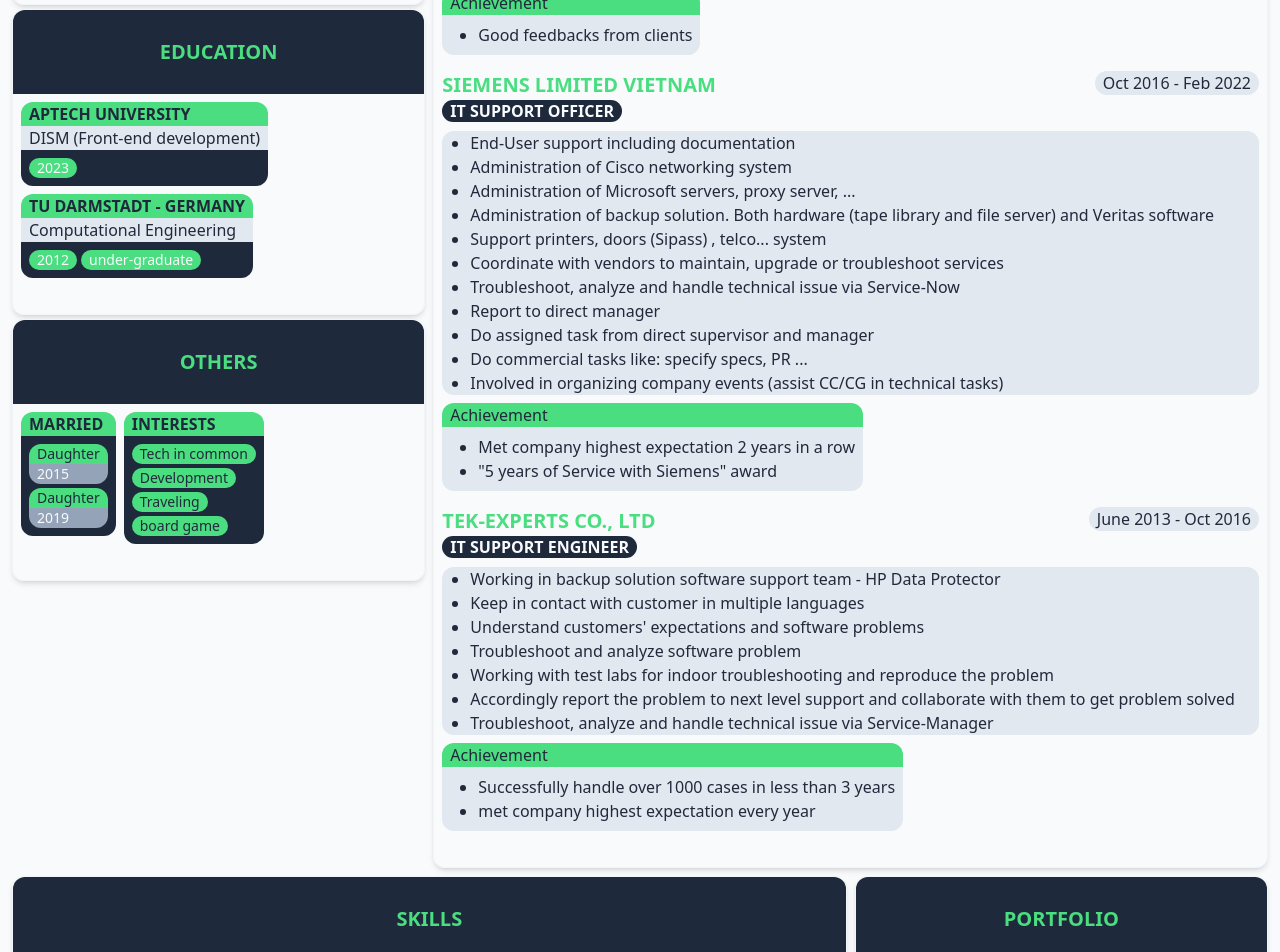
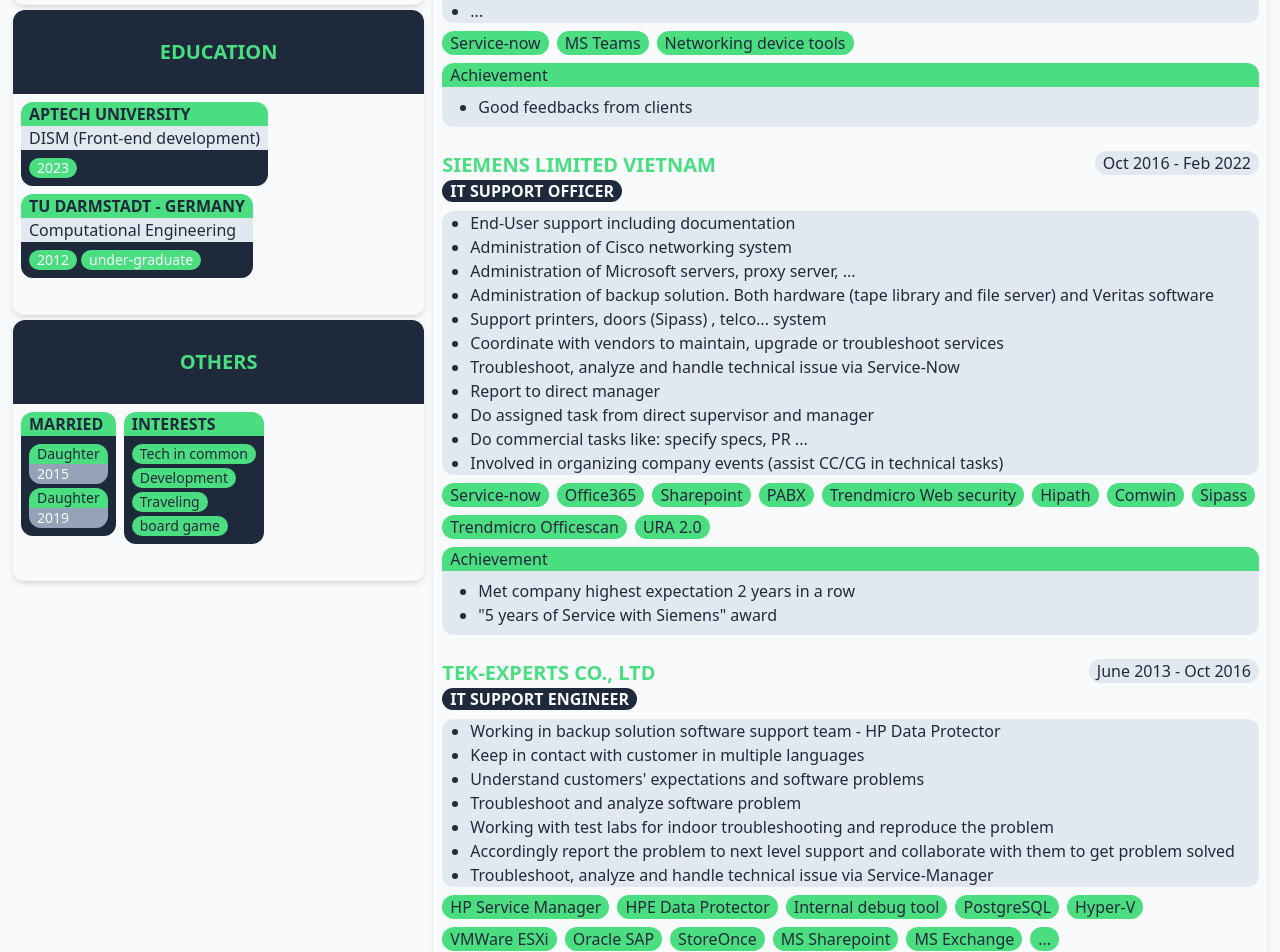
Before and after one commit to phuopham/resume, a React (Vite) app: page / in a window 1280 px wide. Shown: the part 940-1892 px from the top of the page. Built offline with nearby package versions, Linux system fonts and the light colour scheme.

Commit message:
add tools in careers

```diff
--- a/public/resume.json
+++ b/public/resume.json
@@ -57,6 +57,14 @@
             ],
             "achievement": [
                 "Successfully sign 3 year contract with the company after prober time"
+            ],
+            "tools": [
+                "Service-now",
+                "Concerto",
+                "Jenkins",
+                "Splunk",
+                "Office365",
+                "F5 BIG-IP Edge Client"
             ]
         },
         {
@@ -76,6 +84,11 @@
             ],
             "achievement": [
                 "Good feedbacks from clients"
+            ],
+            "tools": [
+                "Service-now",
+                "MS Teams",
+                "Networking device tools"
             ]
         },
         {
@@ -99,6 +112,18 @@
             "achievement": [
                 "Met company highest expectation 2 years in a row",
                 "\"5 years of Service with Siemens\" award"
+            ],
+            "tools": [
+                "Service-now",
+                "Office365",
+                "Sharepoint",
+                "PABX",
+                "Trendmicro Web security",
+                "Hipath",
+                "Comwin",
+                "Sipass",
+                "Trendmicro Officescan",
+                "URA 2.0"
             ]
         },
         {
@@ -118,6 +143,19 @@
             "achievement": [
                 "Successfully handle over 1000 cases in less than 3 years",
                 "met company highest expectation every year"
+            ],
+            "tools": [
+                "HP Service Manager",
+                "HPE Data Protector",
+                "Internal debug tool",
+                "PostgreSQL",
+                "Hyper-V",
+                "VMWare ESXi",
+                "Oracle SAP",
+                "StoreOnce",
+                "MS Sharepoint",
+                "MS Exchange",
+                "..."
             ]
         }
     ],
--- a/src/components/Career.jsx
+++ b/src/components/Career.jsx
@@ -5,8 +5,8 @@
         <ul className='shadow-md m-1 pb-7 border border-slate-100 rounded-xl'>
             <div className='uppercase text-xl bg-slate-800 p-7 text-center text-green-400 font-bold rounded-t-xl'>My career</div>
             {data.map((job, key) => (
-                <li key={key} className='flex gap-2 p-2 flex-wrap items-start justify-between'>
-
+                <li key={key} className='p-2 flex-wrap'>
+                    <div className='flex gap-2 items-start justify-between pb-2'>
                         <div className='flex flex-col'>
                             <div className='uppercase text-green-400 font-bold text-xl '>{job.company}</div>
                             <div><span className='px-2 rounded-full bg-slate-800 text-slate-50 font-semibold uppercase'>{job.title}</span></div>
@@ -14,12 +14,20 @@
                         <div className='px-2 text-center rounded-full bg-slate-200'>
                             {job.from} - {job.to}
                         </div>
-                    <ul className='w-full bg-slate-200 rounded-xl'>{job.detail.map((detail, key) => (
+                    </div>
+                    <ul className='w-full bg-slate-200 rounded-xl mb-2'>{job.detail.map((detail, key) => (
                         <li key={key} className='list-disc ms-7'>
                             {detail}
                         </li>
                     ))}</ul>
-                    {job.achievement && <div>
+                    <div className='flex flex-wrap gap-2 mb-2'>
+                        {job.tools && job.tools.map((it, key) => (
+                            <div key={key} className=' rounded-full px-2 bg-green-400'>
+                                {it}
+                            </div>
+                        ))}
+                    </div>
+                    {job.achievement && <div className='mb-2'>
                         <div className='bg-green-400 rounded-t-xl px-2'>
                             Achievement
                         </div>
--- a/src/components/Skills.jsx
+++ b/src/components/Skills.jsx
@@ -1,11 +1,10 @@
 import React from 'react'
 
 const Skills = ({ data }) => {
-    const progressBar = (self_rate, catalog) => {
+    const progressBar = (self_rate) => {
         if (self_rate < 6) return `w-${self_rate}/6 bg-slate-900 absolute top-0 left-0 h-full mix-blend-multiply rounded-xl z-[-1]`
         return `w-full bg-slate-900 absolute top-0 left-0 h-full mix-blend-multiply rounded-xl z-[-1]`
     }
-    const sortedData = data.sort((a, b) => a.catalog.localeCompare(b.catalog))
     const groupedData = data.reduce((acc, obj) => {
         const key = obj['catalog'];
         if (!acc[key]) {
```
Lines whose indentation alone changed are shown as unchanged.
